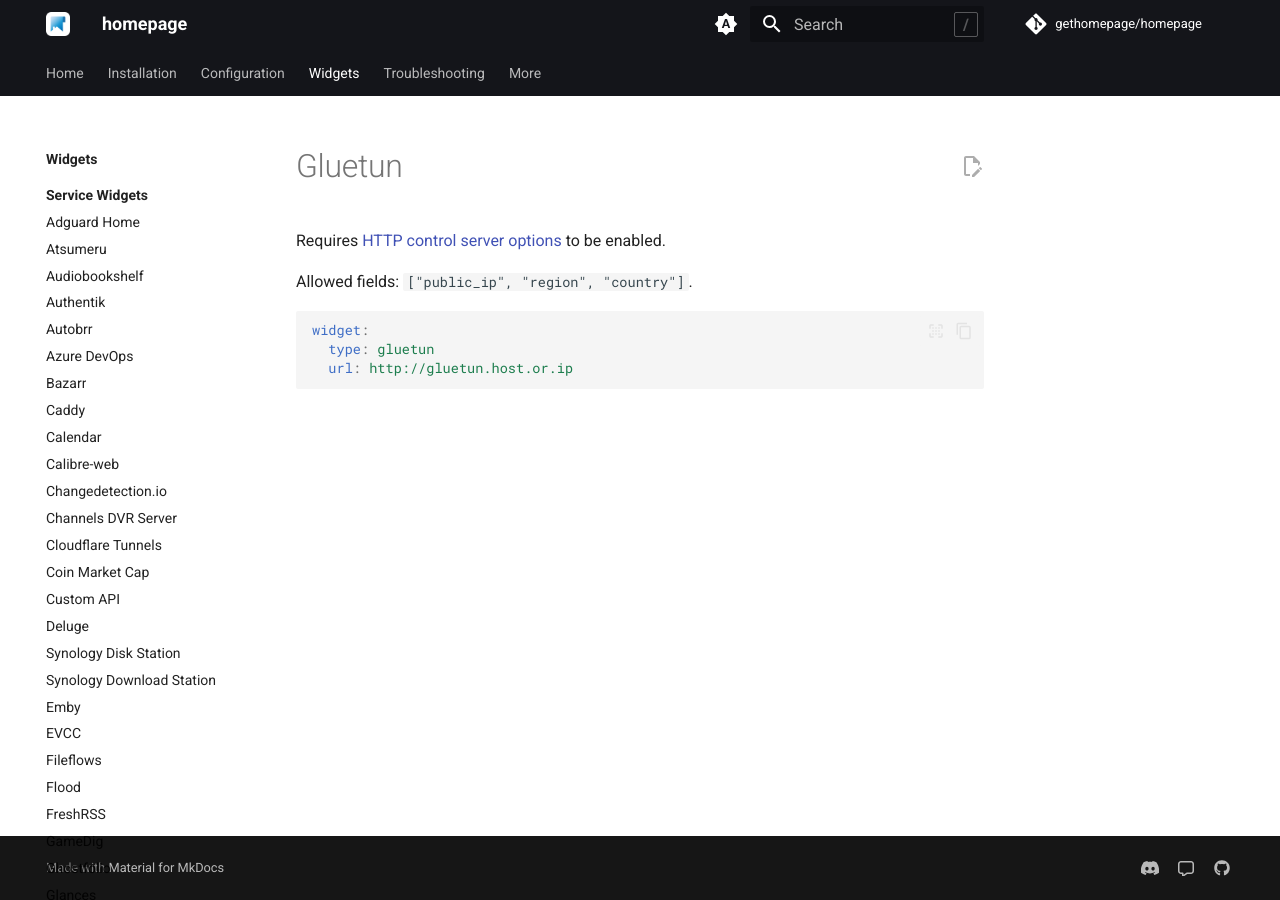
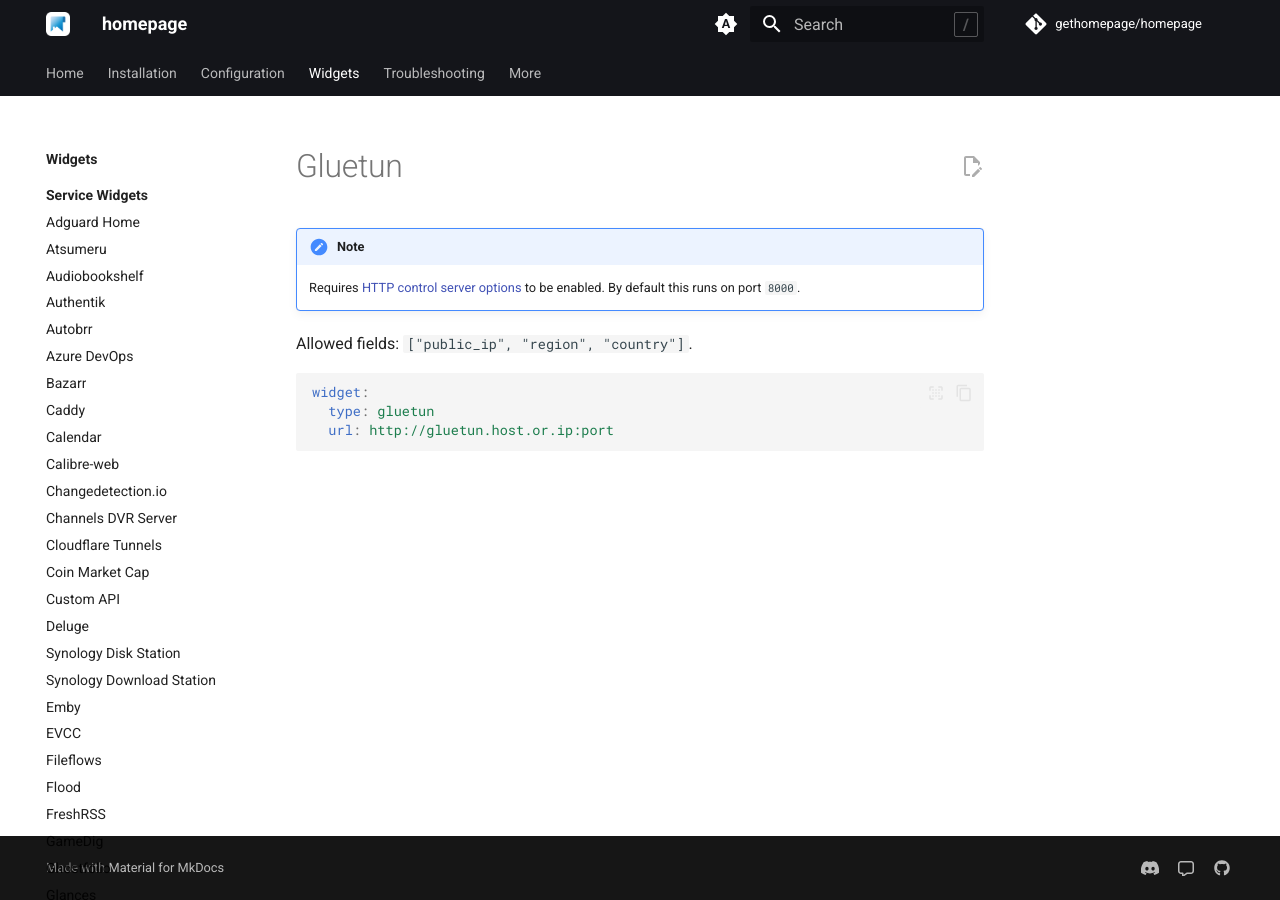
Before and after one commit to jobstar-git/home_p, an MkDocs documentation site: the page built from docs/widgets/services/gluetun.md, in a window 1280 px wide. Built offline with MkDocs 1.6.1 and Material for MkDocs 9.7.7, drawn with Linux system fonts in a browser that asks for light colours; comment, search, counter and statistics services are not loaded; the version menu is left out.

Commit message:
Documentation: Add details to Gluetun widget docs (#2357)
---------

Co-authored-by: shamoon <4887959+shamoon@users.noreply.github.com>

````diff
--- a/docs/widgets/services/gluetun.md
+++ b/docs/widgets/services/gluetun.md
@@ -3,12 +3,14 @@
 description: Gluetun Widget Configuration
 ---
 
-Requires [HTTP control server options](https://github.com/qdm12/gluetun-wiki/blob/main/setup/advanced/control-server.md) to be enabled.
+!!! note
+
+    Requires [HTTP control server options](https://github.com/qdm12/gluetun-wiki/blob/main/setup/advanced/control-server.md) to be enabled. By default this runs on port `8000`.
 
 Allowed fields: `["public_ip", "region", "country"]`.
 
 ```yaml
 widget:
   type: gluetun
-  url: http://gluetun.host.or.ip
+  url: http://gluetun.host.or.ip:port
 ```
````
